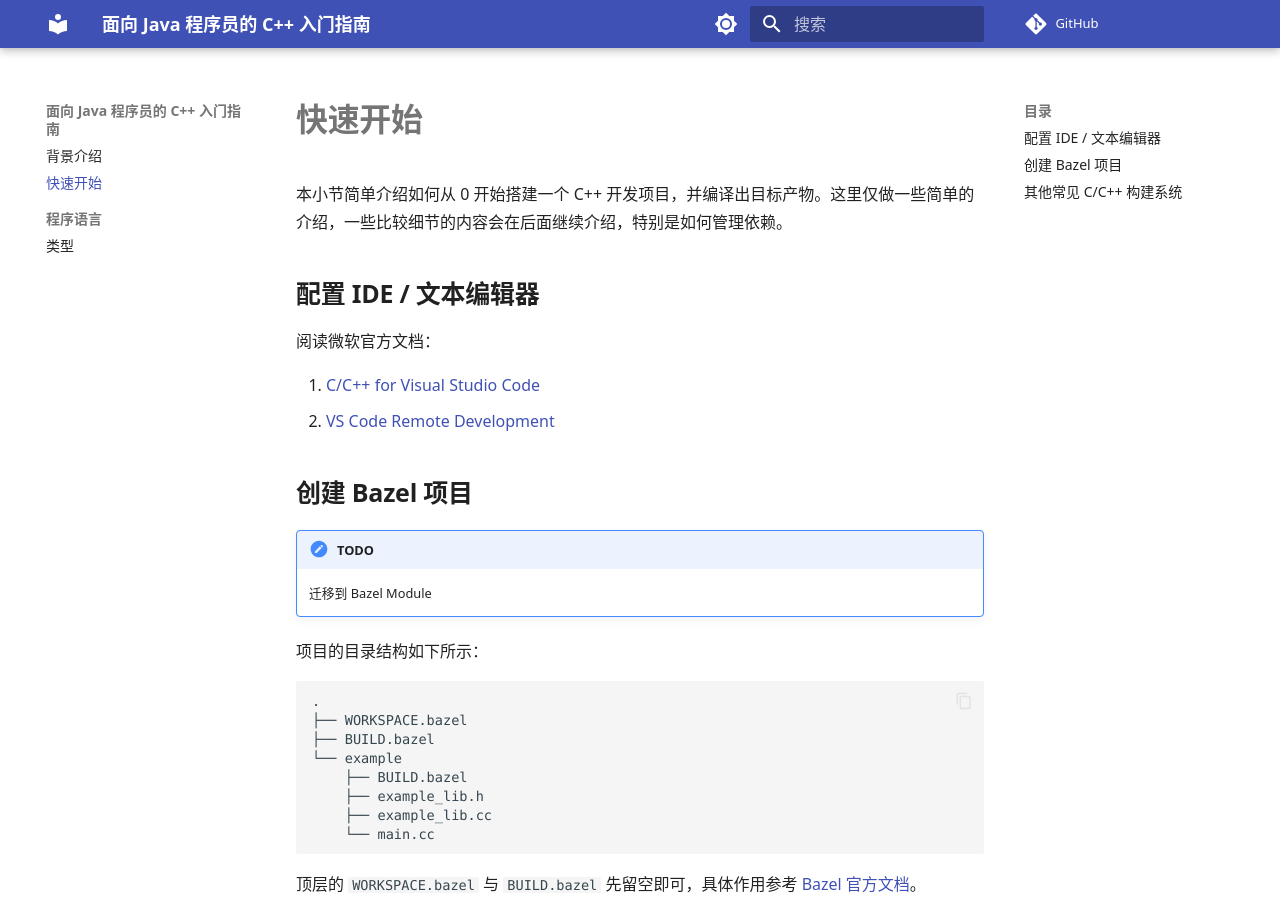
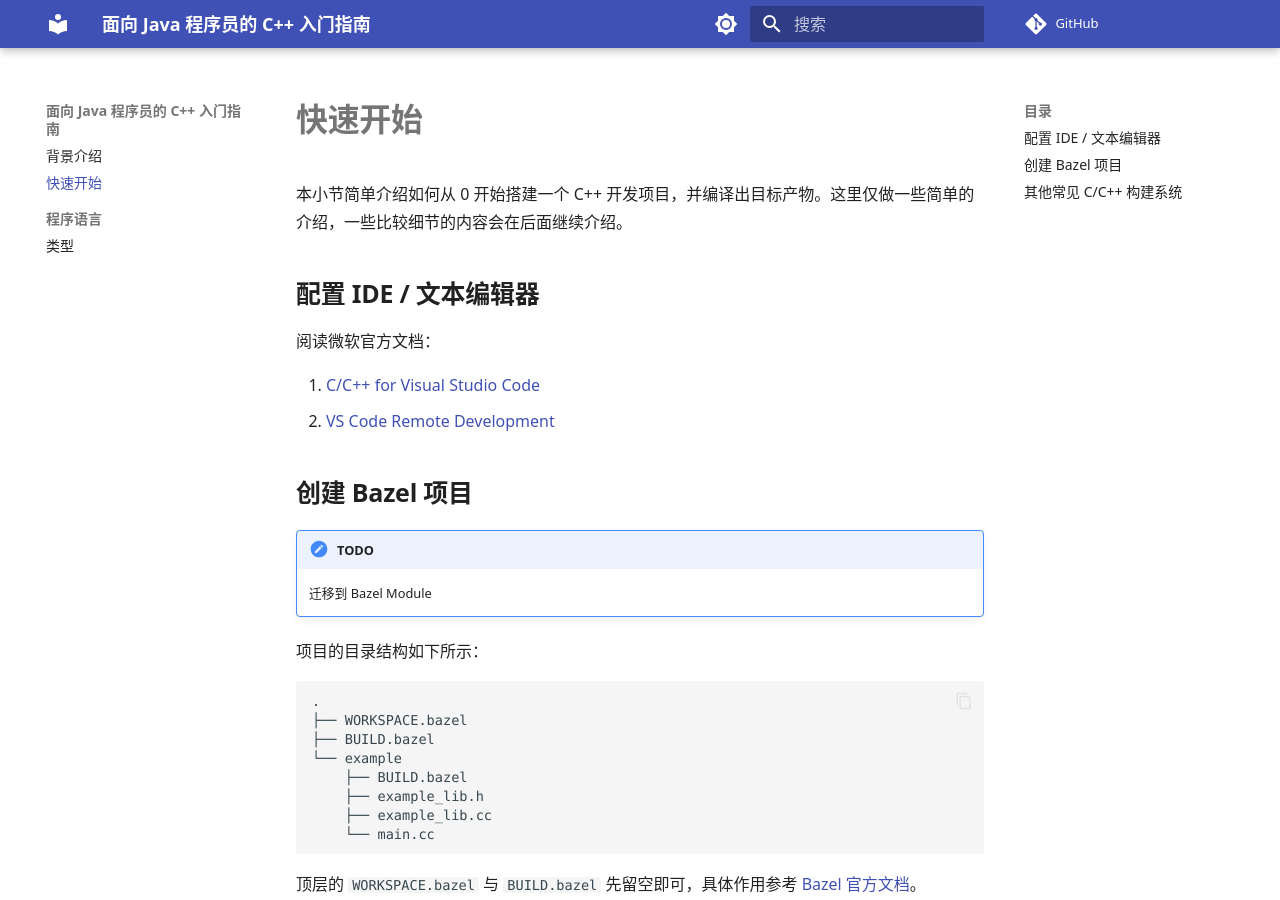
Before and after one commit to hcoona/cxx-for-java-developers, an MkDocs documentation site: the page built from docs/quickstart.md, in a window 1280 px wide and 900 px high. Built offline with MkDocs 1.6.1 and Material for MkDocs 9.7.7, drawn with Linux system fonts in a browser that asks for light colours; a script that is not in the unit is left out; comment, search, counter and statistics services are not loaded.

Commit message:
doc(quickstart): Remove Some Words

```diff
--- a/docs/quickstart.md
+++ b/docs/quickstart.md
@@ -2,7 +2,7 @@
 
 # 快速开始
 
-本小节简单介绍如何从 0 开始搭建一个 C++ 开发项目，并编译出目标产物。这里仅做一些简单的介绍，一些比较细节的内容会在后面继续介绍，特别是如何管理依赖。
+本小节简单介绍如何从 0 开始搭建一个 C++ 开发项目，并编译出目标产物。这里仅做一些简单的介绍，一些比较细节的内容会在后面继续介绍。
 
 ## 配置 IDE / 文本编辑器
 
```
